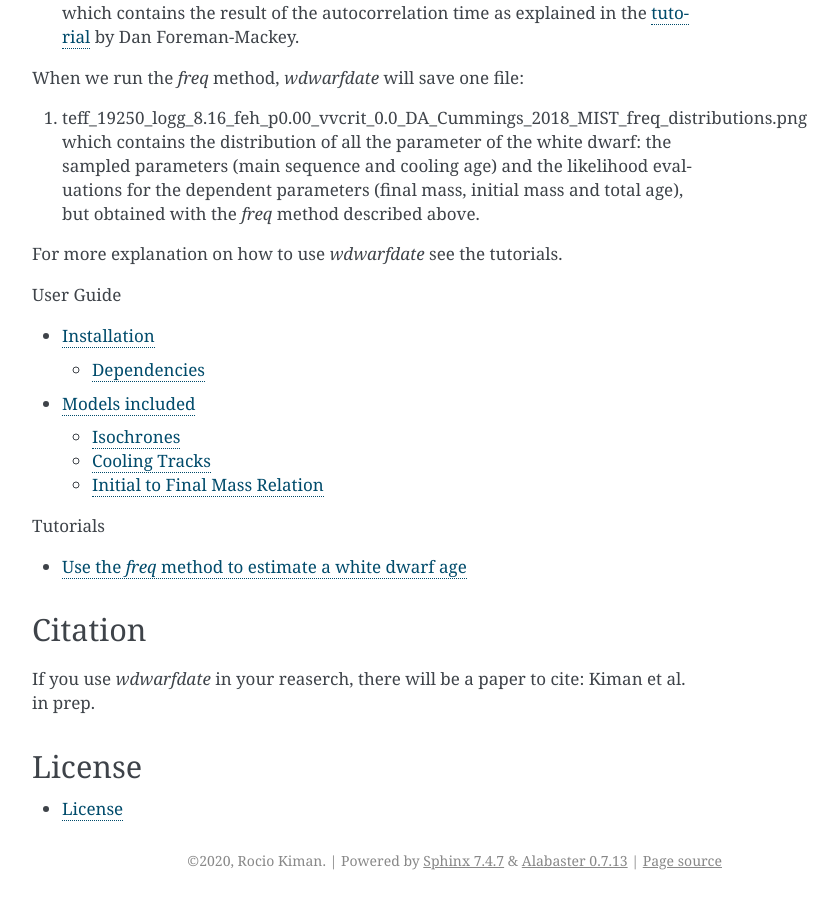
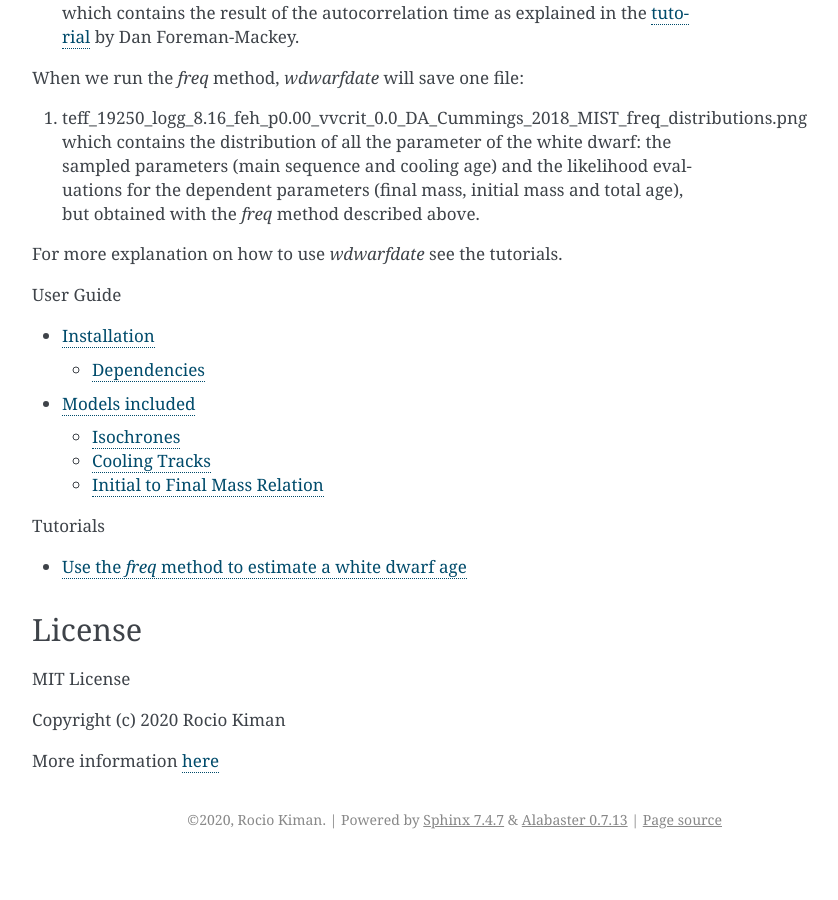
Before and after one commit to rkiman/wdwarfdate, a Sphinx documentation site: the page built from docs/source/index.rst, in a window 1280 px wide and 900 px high, scrolled down 2357 px. Shown: the whole window, without its empty margins (388-1226 px from the left). Built offline with Sphinx 7.4.7, drawn with Linux system fonts in a browser that asks for light colours; pages that are not in the unit, such as notebooks, are missing from menus; after the commit the page ends 3216 px from its top, so only the background shows below that.

Commit message:
Organized titles and removed lic folder

```diff
--- a/docs/source/index.rst
+++ b/docs/source/index.rst
@@ -92,19 +93,15 @@ For more explanation on how to use *wdwarfdate* see the tutorials.
    :maxdepth: 2
    :caption: Tutorials
 
-   Some tutorials on how to use the code
-
    tutorials/freq_method.ipynb
 
-Citation
---------
 
-If you use *wdwarfdate* in your reaserch, there will be a paper to cite: Kiman et al. in prep.
 
 License
 -------
 
-.. toctree::
-   :maxdepth: 2
+MIT License
 
-   lic/licensefile
+Copyright (c) 2020 Rocio Kiman
+
+More information `here <https://github.com/rkiman/wdwarfdate/blob/master/LICENSE>`_
```
Also changed, not shown: other parts of docs/source/index.rst (+1 -0 lines), docs/source/lic/licensefile.rst (deleted, +0 -24 lines).
